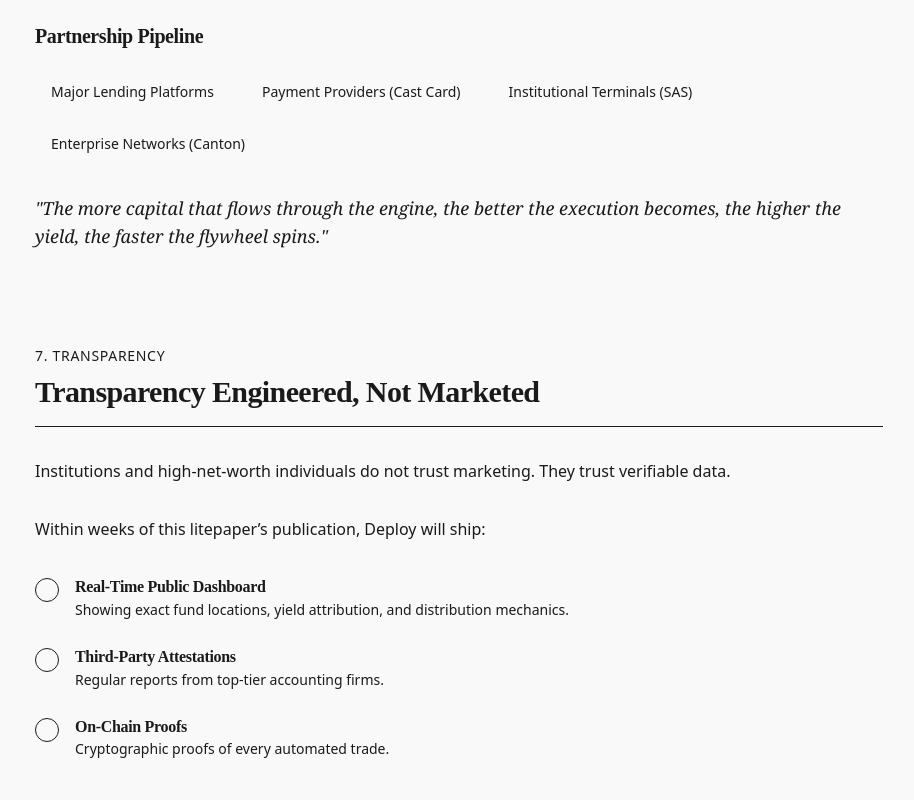
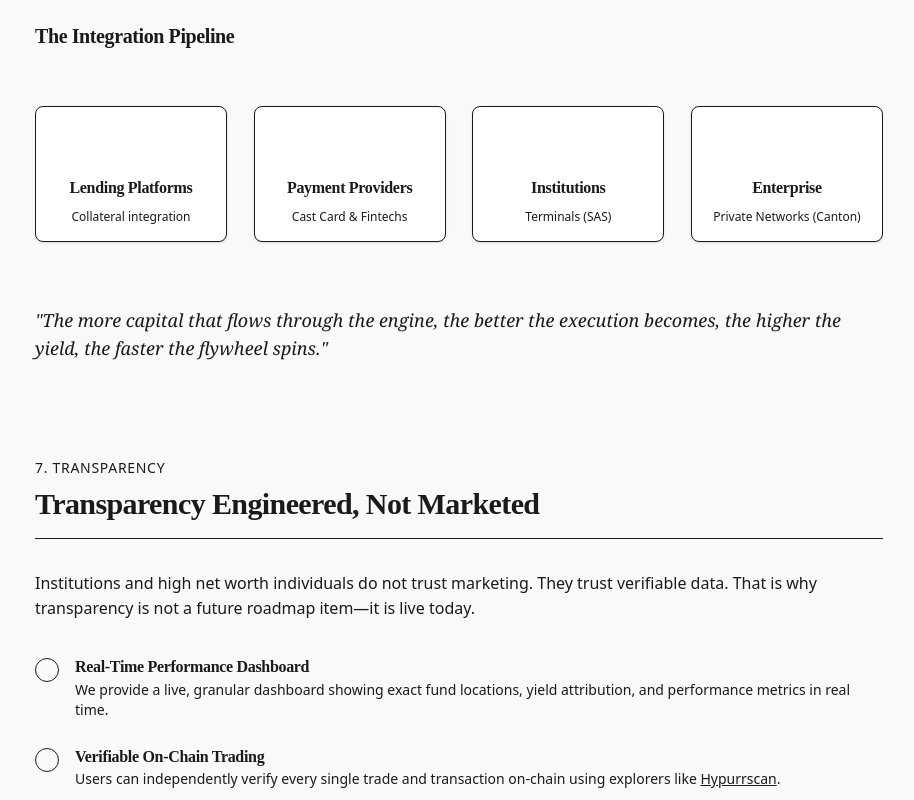
Before and after one commit to deb-pradhan/deploylitepaper, a React (Vite) app: page / in a window 1280 px wide. Shown: the part 6360-7160 px from the top of the page, without its empty margins (309-1223 px from the left). Built offline with nearby package versions, Linux system fonts and the light colour scheme.

Commit message:
Improve roadmap visualization, update transparency section, and refine pipeline graphic

```diff
--- a/src/components/EfficiencyPerformance.jsx
+++ b/src/components/EfficiencyPerformance.jsx
@@ -12,15 +12,47 @@ const EfficiencyPerformance = () => {
             </p>
 
             <div className="mb-12">
-                <h3 className="text-xl font-bold mb-6">Partnership Pipeline</h3>
-                <div className="flex flex-wrap gap-4 mb-8">
-                    <span className="px-4 py-2 bg-paper-border rounded-full text-sm font-medium">Major Lending Platforms</span>
-                    <span className="px-4 py-2 bg-paper-border rounded-full text-sm font-medium">Payment Providers (Cast Card)</span>
-                    <span className="px-4 py-2 bg-paper-border rounded-full text-sm font-medium">Institutional Terminals (SAS)</span>
-                    <span className="px-4 py-2 bg-paper-border rounded-full text-sm font-medium">Enterprise Networks (Canton)</span>
+                <h3 className="text-xl font-bold mb-6 text-center md:text-left">The Integration Pipeline</h3>
+
+                <div className="relative py-8 overflow-hidden">
+                    {/* Connecting Line */}
+                    <div className="absolute top-1/2 left-0 w-full h-0.5 bg-paper-border -z-10 hidden md:block transform -translate-y-1/2"></div>
+                    <div className="absolute left-8 top-8 bottom-8 w-0.5 bg-paper-border -z-10 md:hidden"></div>
+
+                    <div className="flex flex-col md:flex-row justify-between items-center gap-8 md:gap-4">
+
+                        {/* Node 1 */}
+                        <div className="flex flex-col items-center bg-white p-4 border border-paper-border rounded-lg shadow-sm w-full md:w-48 relative z-10">
+                            <div className="w-10 h-10 bg-paper-accent text-white rounded-full flex items-center justify-center font-bold mb-3 text-lg">1</div>
+                            <h4 className="font-bold text-center mb-2">Lending Platforms</h4>
+                            <p className="text-xs text-center text-paper-muted">Collateral integration</p>
+                        </div>
+
+                        {/* Node 2 */}
+                        <div className="flex flex-col items-center bg-white p-4 border border-paper-border rounded-lg shadow-sm w-full md:w-48 relative z-10">
+                             <div className="w-10 h-10 bg-paper-accent text-white rounded-full flex items-center justify-center font-bold mb-3 text-lg">2</div>
+                            <h4 className="font-bold text-center mb-2">Payment Providers</h4>
+                            <p className="text-xs text-center text-paper-muted">Cast Card & Fintechs</p>
+                        </div>
+
+                        {/* Node 3 */}
+                        <div className="flex flex-col items-center bg-white p-4 border border-paper-border rounded-lg shadow-sm w-full md:w-48 relative z-10">
+                             <div className="w-10 h-10 bg-paper-accent text-white rounded-full flex items-center justify-center font-bold mb-3 text-lg">3</div>
+                            <h4 className="font-bold text-center mb-2">Institutions</h4>
+                            <p className="text-xs text-center text-paper-muted">Terminals (SAS)</p>
+                        </div>
+
+                        {/* Node 4 */}
+                        <div className="flex flex-col items-center bg-white p-4 border border-paper-border rounded-lg shadow-sm w-full md:w-48 relative z-10">
+                             <div className="w-10 h-10 bg-paper-accent text-white rounded-full flex items-center justify-center font-bold mb-3 text-lg">4</div>
+                            <h4 className="font-bold text-center mb-2">Enterprise</h4>
+                            <p className="text-xs text-center text-paper-muted">Private Networks (Canton)</p>
+                        </div>
+
+                    </div>
                 </div>
 
-                <p className="text-lg font-serif italic">
+                <p className="text-lg font-serif italic mt-8 text-center md:text-left">
                     "The more capital that flows through the engine, the better the execution becomes, the higher the yield, the faster the flywheel spins."
                 </p>
             </div>
--- a/src/components/Roadmap.jsx
+++ b/src/components/Roadmap.jsx
@@ -13,28 +13,28 @@ const Roadmap = () => {
                 </div>
 
                 <div className="pl-8 relative">
-                    <div className="absolute -left-[5px] top-2 w-2.5 h-2.5 rounded-full bg-paper-border ring-4 ring-white"></div>
+                    <div className="absolute -left-[5px] top-2 w-2.5 h-2.5 rounded-full bg-paper-accent ring-4 ring-white"></div>
                     <span className="text-xs font-bold uppercase tracking-wider text-paper-muted block mb-1">Q1 2026</span>
                     <h4 className="text-lg font-bold mb-2">Transparency Dashboard</h4>
                     <p className="text-paper-text">Full transparency dashboard and third-party attestations live.</p>
                 </div>
 
                 <div className="pl-8 relative">
-                    <div className="absolute -left-[5px] top-2 w-2.5 h-2.5 rounded-full bg-paper-border ring-4 ring-white"></div>
+                    <div className="absolute -left-[5px] top-2 w-2.5 h-2.5 rounded-full bg-paper-accent ring-4 ring-white"></div>
                     <span className="text-xs font-bold uppercase tracking-wider text-paper-muted block mb-1">Q1–Q2 2026</span>
                     <h4 className="text-lg font-bold mb-2">Integrations & Spending</h4>
                     <p className="text-paper-text">First wave of major lending-protocol integrations and physical debit-card spending via partners.</p>
                 </div>
 
                 <div className="pl-8 relative">
-                    <div className="absolute -left-[5px] top-2 w-2.5 h-2.5 rounded-full bg-paper-border ring-4 ring-white"></div>
+                    <div className="absolute -left-[5px] top-2 w-2.5 h-2.5 rounded-full bg-paper-accent ring-4 ring-white"></div>
                     <span className="text-xs font-bold uppercase tracking-wider text-paper-muted block mb-1">Mid-2026</span>
                     <h4 className="text-lg font-bold mb-2">Privacy & Enterprise</h4>
                     <p className="text-paper-text">Privacy-enhanced DUSD and Canton Network enterprise deployment.</p>
                 </div>
 
                 <div className="pl-8 relative">
-                    <div className="absolute -left-[5px] top-2 w-2.5 h-2.5 rounded-full bg-paper-border ring-4 ring-white"></div>
+                    <div className="absolute -left-[5px] top-2 w-2.5 h-2.5 rounded-full bg-paper-accent ring-4 ring-white"></div>
                     <span className="text-xs font-bold uppercase tracking-wider text-paper-muted block mb-1">2026–2027</span>
                     <h4 className="text-lg font-bold mb-2">Scale to Billions</h4>
                     <p className="text-paper-text">$500 million → $2 billion+ TVL as network effects compound.</p>
--- a/src/components/Transparency.jsx
+++ b/src/components/Transparency.jsx
@@ -5,10 +5,7 @@ const Transparency = () => {
     return (
         <Section id="transparency" subtitle="7. Transparency" title="Transparency Engineered, Not Marketed">
             <p className="mb-8">
-                Institutions and high-net-worth individuals do not trust marketing. They trust verifiable data.
-            </p>
-            <p className="mb-8">
-                Within weeks of this litepaper’s publication, Deploy will ship:
+                Institutions and high net worth individuals do not trust marketing. They trust verifiable data. That is why transparency is not a future roadmap item—it is live today.
             </p>
 
             <div className="space-y-6 mb-12">
@@ -17,8 +14,8 @@ const Transparency = () => {
                         <div className="w-3 h-3 rounded-full bg-paper-accent"></div>
                     </div>
                     <div>
-                        <h4 className="font-bold">Real-Time Public Dashboard</h4>
-                        <p className="text-paper-muted text-sm">Showing exact fund locations, yield attribution, and distribution mechanics.</p>
+                        <h4 className="font-bold">Real-Time Performance Dashboard</h4>
+                        <p className="text-paper-muted text-sm">We provide a live, granular dashboard showing exact fund locations, yield attribution, and performance metrics in real time.</p>
                     </div>
                 </div>
                 <div className="flex gap-4 items-start">
@@ -26,8 +23,10 @@ const Transparency = () => {
                         <div className="w-3 h-3 rounded-full bg-paper-accent"></div>
                     </div>
                     <div>
-                        <h4 className="font-bold">Third-Party Attestations</h4>
-                        <p className="text-paper-muted text-sm">Regular reports from top-tier accounting firms.</p>
+                        <h4 className="font-bold">Verifiable On-Chain Trading</h4>
+                        <p className="text-paper-muted text-sm">
+                            Users can independently verify every single trade and transaction on-chain using explorers like <a href="https://hypurrscan.io/" target="_blank" rel="noopener noreferrer" className="underline hover:text-paper-text">Hypurrscan</a>.
+                        </p>
                     </div>
                 </div>
                 <div className="flex gap-4 items-start">
@@ -35,8 +34,8 @@ const Transparency = () => {
                         <div className="w-3 h-3 rounded-full bg-paper-accent"></div>
                     </div>
                     <div>
-                        <h4 className="font-bold">On-Chain Proofs</h4>
-                        <p className="text-paper-muted text-sm">Cryptographic proofs of every automated trade.</p>
+                        <h4 className="font-bold">True Self-Custody</h4>
+                        <p className="text-paper-muted text-sm">Your funds remain yours. Users can export their wallet to any other interface and access their assets instantly, even if Deploy ceases to exist.</p>
                     </div>
                 </div>
             </div>
```
